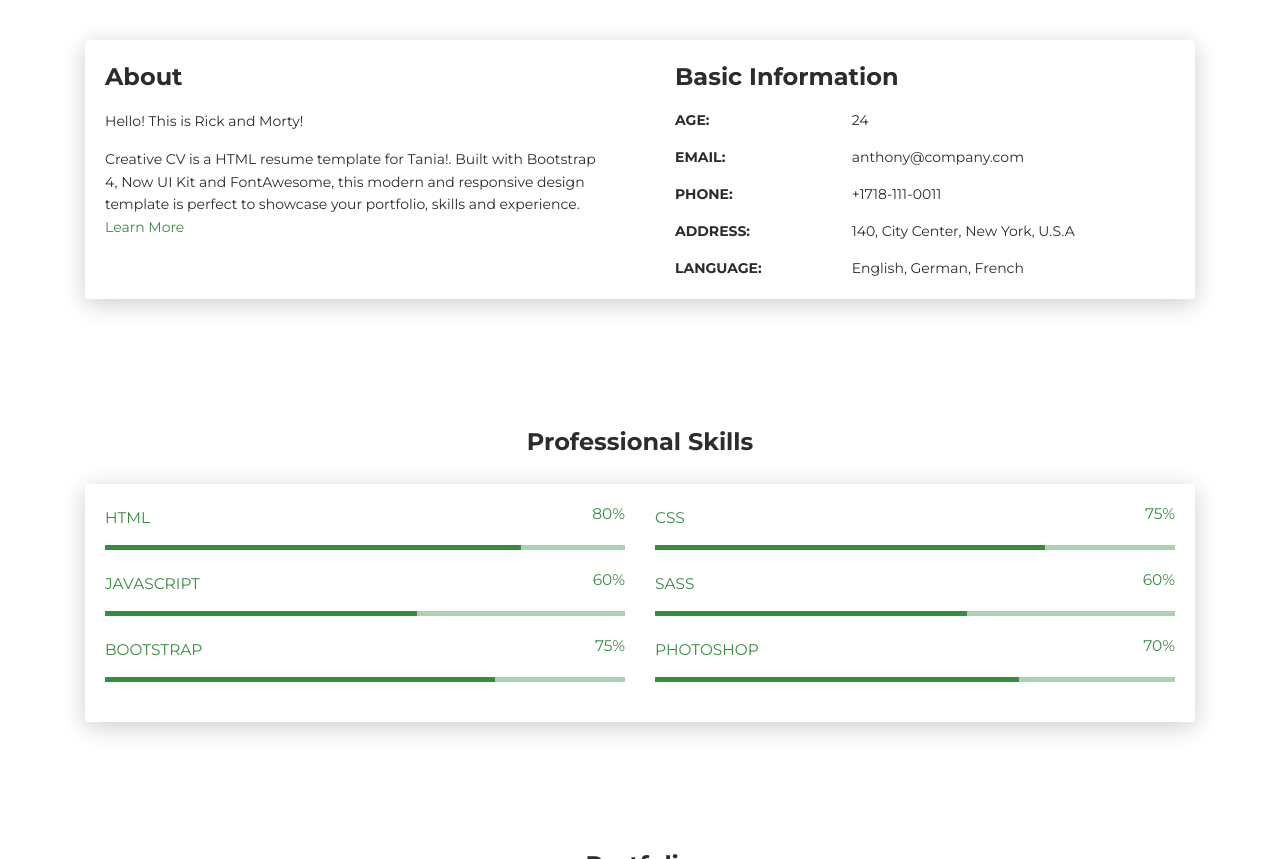
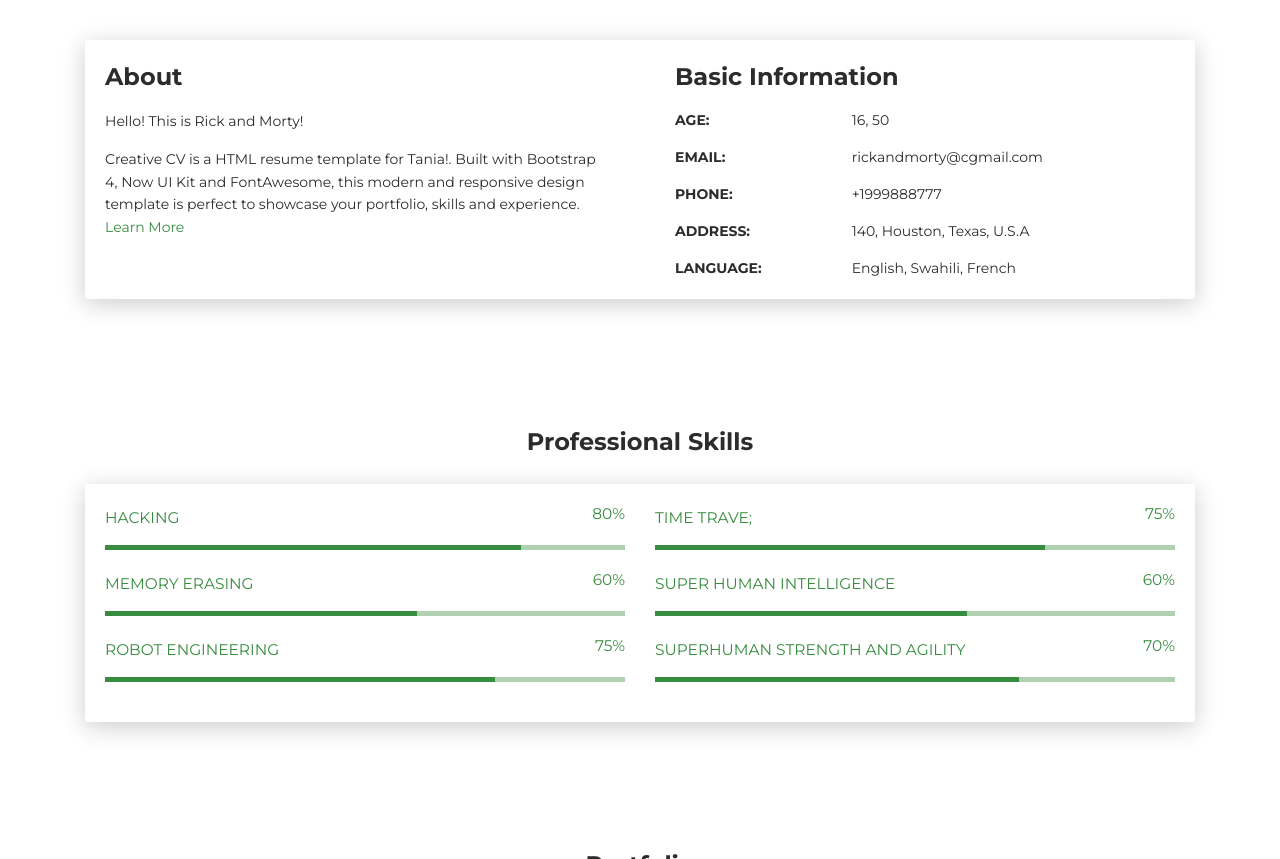
Before and after one commit to tgmwasot/CreativeCV, a plain HTML site: page creative-cv_free_1-1-0/index.html in a window 1280 px wide. Shown: the part 580-1439 px from the top of the page. Drawn offline with Linux system fonts and the light colour scheme.

Commit message:
porfolio

```diff
--- a/creative-cv_free_1-1-0/index.html
+++ b/creative-cv_free_1-1-0/index.html
@@ -77,23 +77,23 @@
             <div class="h4 mt-0 title">Basic Information</div>
             <div class="row">
               <div class="col-sm-4"><strong class="text-uppercase">Age:</strong></div>
-              <div class="col-sm-8">24</div>
+              <div class="col-sm-8">16, 50</div>
             </div>
             <div class="row mt-3">
               <div class="col-sm-4"><strong class="text-uppercase">Email:</strong></div>
-              <div class="col-sm-8">anthony@company.com</div>
+              <div class="col-sm-8">rickandmorty@cgmail.com</div>
             </div>
             <div class="row mt-3">
               <div class="col-sm-4"><strong class="text-uppercase">Phone:</strong></div>
-              <div class="col-sm-8">+1718-111-0011</div>
+              <div class="col-sm-8">+1999888777</div>
             </div>
             <div class="row mt-3">
               <div class="col-sm-4"><strong class="text-uppercase">Address:</strong></div>
-              <div class="col-sm-8">140, City Center, New York, U.S.A</div>
+              <div class="col-sm-8">140, Houston, Texas, U.S.A</div>
             </div>
             <div class="row mt-3">
               <div class="col-sm-4"><strong class="text-uppercase">Language:</strong></div>
-              <div class="col-sm-8">English, German, French</div>
+              <div class="col-sm-8">English, Swahili, French</div>
             </div>
           </div>
         </div>
@@ -108,14 +108,14 @@
       <div class="card-body">
         <div class="row">
           <div class="col-md-6">
-            <div class="progress-container progress-primary"><span class="progress-badge">HTML</span>
+            <div class="progress-container progress-primary"><span class="progress-badge">Hacking</span>
               <div class="progress">
                 <div class="progress-bar progress-bar-primary" data-aos="progress-full" data-aos-offset="10" data-aos-duration="2000" role="progressbar" aria-valuenow="60" aria-valuemin="0" aria-valuemax="100" style="width: 80%;"></div><span class="progress-value">80%</span>
               </div>
             </div>
           </div>
           <div class="col-md-6">
-            <div class="progress-container progress-primary"><span class="progress-badge">CSS</span>
+            <div class="progress-container progress-primary"><span class="progress-badge">Time Trave;</span>
               <div class="progress">
                 <div class="progress-bar progress-bar-primary" data-aos="progress-full" data-aos-offset="10" data-aos-duration="2000" role="progressbar" aria-valuenow="60" aria-valuemin="0" aria-valuemax="100" style="width: 75%;"></div><span class="progress-value">75%</span>
               </div>
@@ -124,14 +124,14 @@
         </div>
         <div class="row">
           <div class="col-md-6">
-            <div class="progress-container progress-primary"><span class="progress-badge">JavaScript</span>
+            <div class="progress-container progress-primary"><span class="progress-badge">Memory Erasing</span>
               <div class="progress">
                 <div class="progress-bar progress-bar-primary" data-aos="progress-full" data-aos-offset="10" data-aos-duration="2000" role="progressbar" aria-valuenow="60" aria-valuemin="0" aria-valuemax="100" style="width: 60%;"></div><span class="progress-value">60%</span>
               </div>
             </div>
           </div>
           <div class="col-md-6">
-            <div class="progress-container progress-primary"><span class="progress-badge">SASS</span>
+            <div class="progress-container progress-primary"><span class="progress-badge">Super Human Intelligence</span>
               <div class="progress">
                 <div class="progress-bar progress-bar-primary" data-aos="progress-full" data-aos-offset="10" data-aos-duration="2000" role="progressbar" aria-valuenow="60" aria-valuemin="0" aria-valuemax="100" style="width: 60%;"></div><span class="progress-value">60%</span>
               </div>
@@ -140,14 +140,14 @@
         </div>
         <div class="row">
           <div class="col-md-6">
-            <div class="progress-container progress-primary"><span class="progress-badge">Bootstrap</span>
+            <div class="progress-container progress-primary"><span class="progress-badge">Robot Engineering</span>
               <div class="progress">
                 <div class="progress-bar progress-bar-primary" data-aos="progress-full" data-aos-offset="10" data-aos-duration="2000" role="progressbar" aria-valuenow="60" aria-valuemin="0" aria-valuemax="100" style="width: 75%;"></div><span class="progress-value">75%</span>
               </div>
             </div>
           </div>
           <div class="col-md-6">
-            <div class="progress-container progress-primary"><span class="progress-badge">Photoshop</span>
+            <div class="progress-container progress-primary"><span class="progress-badge">Superhuman Strength and Agility</span>
               <div class="progress">
                 <div class="progress-bar progress-bar-primary" data-aos="progress-full" data-aos-offset="10" data-aos-duration="2000" role="progressbar" aria-valuenow="60" aria-valuemin="0" aria-valuemax="100" style="width: 70%;"></div><span class="progress-value">70%</span>
               </div>
```
